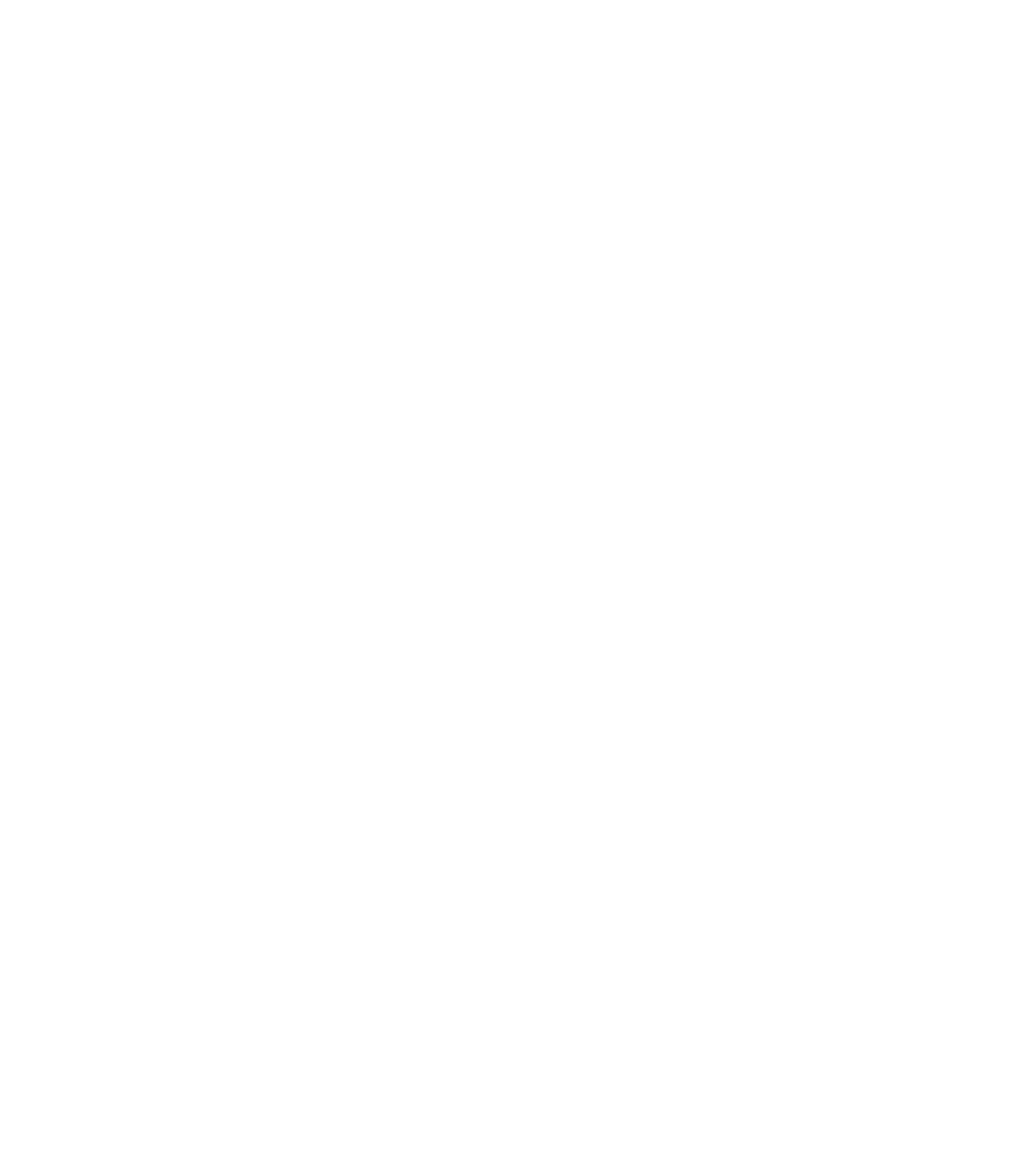
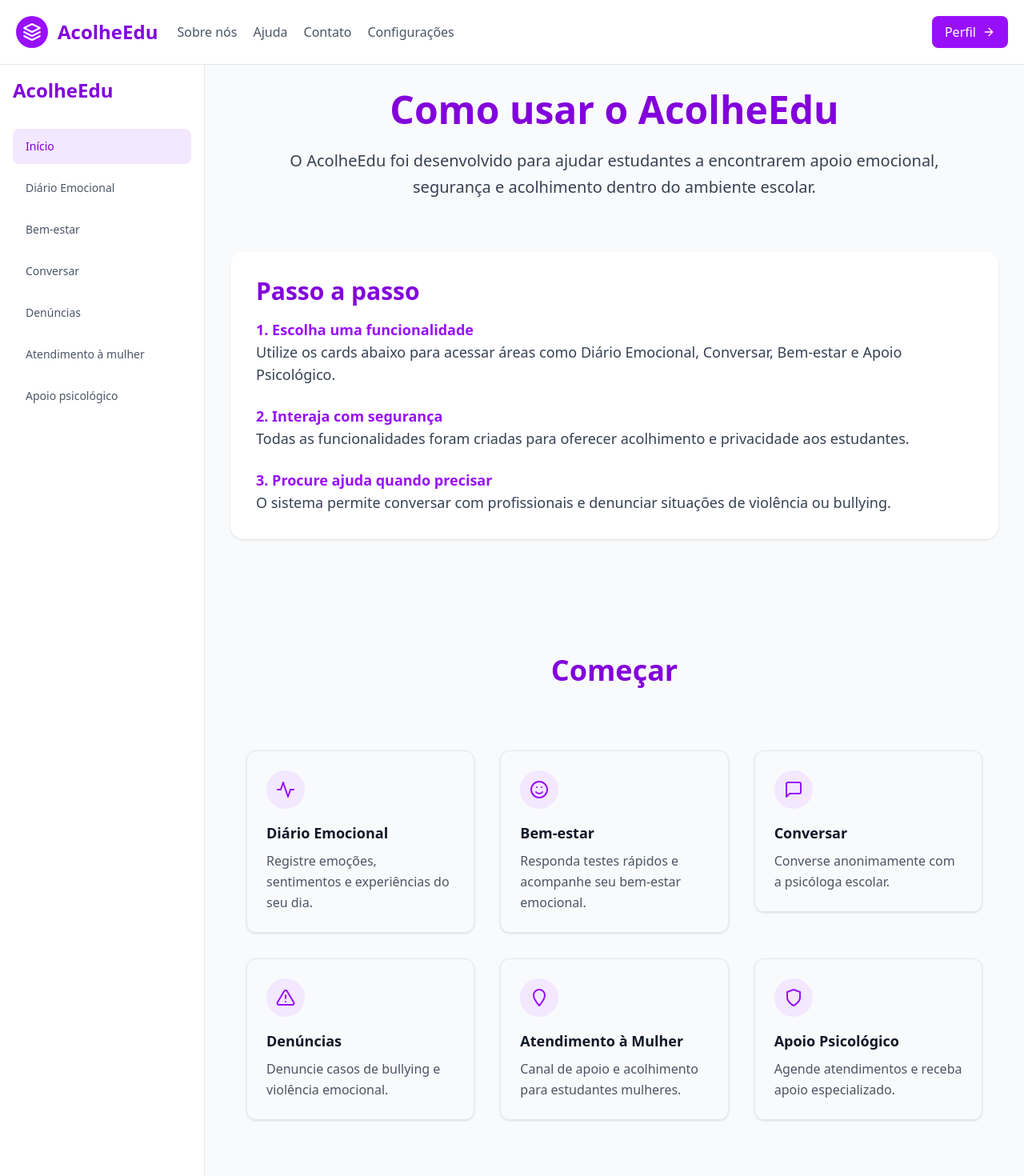
Before and after one commit to LucasHenriqueAl/acolheEdu, a React (Vite) app: page /ajuda in a window 1280 px wide. Before the commit this address had no page. Shown: the top 1470 px of the page at 80% size. Before the commit the page ends 800 px from the top, so only its background shows below. Built offline with nearby package versions, Linux system fonts and the light colour scheme.

Commit message:
Mudanças em componentes, nova pagina (ajuda.tsx) e pequenas mudanças

```diff
--- /dev/null
+++ b/src/components/Card.tsx
@@ -0,0 +1,31 @@
+type CardProps = {
+  titulo: string
+  descricao: string
+  children: React.ReactNode
+}
+
+export default function Card({
+  titulo,
+  descricao,
+  children
+}: CardProps) {
+  return (
+    <div className="p-4 md:w-1/2 xl:w-1/3">
+      <div className="rounded-xl border border-gray-200 p-6 shadow-sm transition hover:shadow-lg">
+
+        <div className="mb-4 inline-flex h-12 w-12 items-center justify-center rounded-full bg-purple-100 text-purple-600">
+          {children}
+        </div>
+
+        <h2 className="mb-2 text-lg font-bold text-gray-900">
+          {titulo}
+        </h2>
+
+        <p className="leading-relaxed text-gray-600">
+          {descricao}
+        </p>
+
+      </div>
+    </div>
+  )
+}
--- a/src/components/CardFuncionalidade.tsx
+++ b/src/components/CardFuncionalidade.tsx
@@ -1,3 +1,5 @@
+import Card from './Card'
+
 export default function CardsFuncionalidade() {
   return (
     <section className="body-font text-gray-600">
@@ -10,18 +12,15 @@
             Começar
           </h1>
 
-
-
         </div>
 
         <div className="-m-4 flex flex-wrap">
 
           {/* Diário Emocional */}
-          <div className="p-4 md:w-1/2 xl:w-1/3">
-            <div className="rounded-xl border border-gray-200 p-6 shadow-sm transition hover:shadow-lg">
-
-              <div className="mb-4 inline-flex h-12 w-12 items-center justify-center rounded-full bg-purple-100 text-purple-600">
-
+          <Card
+            titulo="Diário Emocional"
+            descricao="Registre emoções, sentimentos e experiências do seu dia."
+          >
             <svg
               fill="none"
               stroke="currentColor"
@@ -33,26 +32,13 @@
             >
               <path d="M22 12h-4l-3 9L9 3l-3 9H2"></path>
             </svg>
-
-              </div>
-
-              <h2 className="mb-2 text-lg font-bold text-gray-900">
-                Diário Emocional
-              </h2>
-
-              <p className="leading-relaxed text-gray-600">
-                Registre emoções, sentimentos e experiências do seu dia.
-              </p>
-
-            </div>
-          </div>
+          </Card>
 
           {/* Bem-estar */}
-          <div className="p-4 md:w-1/2 xl:w-1/3">
-            <div className="rounded-xl border border-gray-200 p-6 shadow-sm transition hover:shadow-lg">
-
-              <div className="mb-4 inline-flex h-12 w-12 items-center justify-center rounded-full bg-purple-100 text-purple-600">
-
+          <Card
+            titulo="Bem-estar"
+            descricao="Responda testes rápidos e acompanhe seu bem-estar emocional."
+          >
             <svg
               fill="none"
               stroke="currentColor"
@@ -67,26 +53,13 @@
               <path d="M9 9h.01"></path>
               <path d="M15 9h.01"></path>
             </svg>
-
-              </div>
-
-              <h2 className="mb-2 text-lg font-bold text-gray-900">
-                Bem-estar
-              </h2>
-
-              <p className="leading-relaxed text-gray-600">
-                Responda testes rápidos e acompanhe seu bem-estar emocional.
-              </p>
-
-            </div>
-          </div>
+          </Card>
 
           {/* Conversar */}
-          <div className="p-4 md:w-1/2 xl:w-1/3">
-            <div className="rounded-xl border border-gray-200 p-6 shadow-sm transition hover:shadow-lg">
-
-              <div className="mb-4 inline-flex h-12 w-12 items-center justify-center rounded-full bg-purple-100 text-purple-600">
-
+          <Card
+            titulo="Conversar"
+            descricao="Converse anonimamente com a psicóloga escolar."
+          >
             <svg
               fill="none"
               stroke="currentColor"
@@ -98,26 +71,13 @@
             >
               <path d="M21 15a2 2 0 01-2 2H7l-4 4V5a2 2 0 012-2h14a2 2 0 012 2z"></path>
             </svg>
-
-              </div>
-
-              <h2 className="mb-2 text-lg font-bold text-gray-900">
-                Conversar
-              </h2>
-
-              <p className="leading-relaxed text-gray-600">
-                Converse anonimamente com a psicóloga escolar.
-              </p>
-
-            </div>
-          </div>
+          </Card>
 
           {/* Denúncias */}
-          <div className="p-4 md:w-1/2 xl:w-1/3">
-            <div className="rounded-xl border border-gray-200 p-6 shadow-sm transition hover:shadow-lg">
-
-              <div className="mb-4 inline-flex h-12 w-12 items-center justify-center rounded-full bg-purple-100 text-purple-600">
-
+          <Card
+            titulo="Denúncias"
+            descricao="Denuncie casos de bullying e violência emocional."
+          >
             <svg
               fill="none"
               stroke="currentColor"
@@ -131,26 +91,13 @@
               <path d="M12 17h.01"></path>
               <path d="M10.29 3.86L1.82 18a2 2 0 001.71 3h16.94a2 2 0 001.71-3L13.71 3.86a2 2 0 00-3.42 0z"></path>
             </svg>
-
-              </div>
-
-              <h2 className="mb-2 text-lg font-bold text-gray-900">
-                Denúncias
-              </h2>
-
-              <p className="leading-relaxed text-gray-600">
-                Denuncie casos de bullying e violência emocional.
-              </p>
-
-            </div>
-          </div>
+          </Card>
 
           {/* Atendimento à Mulher */}
-          <div className="p-4 md:w-1/2 xl:w-1/3">
-            <div className="rounded-xl border border-gray-200 p-6 shadow-sm transition hover:shadow-lg">
-
-              <div className="mb-4 inline-flex h-12 w-12 items-center justify-center rounded-full bg-purple-100 text-purple-600">
-
+          <Card
+            titulo="Atendimento à Mulher"
+            descricao="Canal de apoio e acolhimento para estudantes mulheres."
+          >
             <svg
               fill="none"
               stroke="currentColor"
@@ -162,26 +109,13 @@
             >
               <path d="M12 2a7 7 0 017 7c0 5-7 13-7 13S5 14 5 9a7 7 0 017-7z"></path>
             </svg>
-
-              </div>
-
-              <h2 className="mb-2 text-lg font-bold text-gray-900">
-                Atendimento à Mulher
-              </h2>
-
-              <p className="leading-relaxed text-gray-600">
-                Canal de apoio e acolhimento para estudantes mulheres.
-              </p>
-
-            </div>
-          </div>
+          </Card>
 
           {/* Apoio Psicológico */}
-          <div className="p-4 md:w-1/2 xl:w-1/3">
-            <div className="rounded-xl border border-gray-200 p-6 shadow-sm transition hover:shadow-lg">
-
-              <div className="mb-4 inline-flex h-12 w-12 items-center justify-center rounded-full bg-purple-100 text-purple-600">
-
+          <Card
+            titulo="Apoio Psicológico"
+            descricao="Agende atendimentos e receba apoio especializado."
+          >
             <svg
               fill="none"
               stroke="currentColor"
@@ -193,19 +127,7 @@
             >
               <path d="M12 22s8-4 8-10V5l-8-3-8 3v7c0 6 8 10 8 10z"></path>
             </svg>
-
-              </div>
-
-              <h2 className="mb-2 text-lg font-bold text-gray-900">
-                Apoio Psicológico
-              </h2>
-
-              <p className="leading-relaxed text-gray-600">
-                Agende atendimentos e receba apoio especializado.
-              </p>
-
-            </div>
-          </div>
+          </Card>
 
         </div>
 
--- a/src/components/MenuNavegacao.tsx
+++ b/src/components/MenuNavegacao.tsx
@@ -38,9 +38,13 @@
             Sobre nós
           </button>
 
-          <a className="mr-5 cursor-pointer text-gray-600 hover:text-purple-700">
+          <button
+            type="button"
+            className="mr-5 cursor-pointer text-gray-600 hover:text-purple-700"
+            onClick={() => navigate('/ajuda')}
+            >
             Ajuda
-          </a>
+          </button>
 
           <button
             type="button"
--- a/src/main.tsx
+++ b/src/main.tsx
@@ -11,6 +11,7 @@
 import { TelaInicial } from './pages/TelaInicial.tsx'
 import { Contato } from './pages/Contato.tsx'
 import { SobreNos } from './pages/SobreNos.tsx'
+import {Ajuda} from './pages/Ajuda.tsx'
 
 import './index.css'
 
@@ -22,6 +23,7 @@
         <Route path="/inicio" element={<TelaInicial />} />
         <Route path="/contato" element={<Contato />} />
         <Route path="/sobrenos" element={<SobreNos />} />
+        <Route path="/ajuda" element={<Ajuda />} />
       </Routes>
     </BrowserRouter>
   </StrictMode>,
--- /dev/null
+++ b/src/pages/Ajuda.tsx
@@ -0,0 +1,85 @@
+import MenuVertical from '../components/MenuVertical'
+import MenuNavegacao from '../components/MenuNavegacao'
+import CardsFuncionalidade from '../components/CardFuncionalidade'
+
+export function Ajuda() {
+  return (
+    <>
+      <MenuNavegacao />
+
+      <div className="flex min-h-screen bg-gray-50">
+
+        <MenuVertical />
+
+        <main className="flex-1 p-8">
+
+          {/* Cabeçalho */}
+          <section className="mb-16 text-center">
+
+            <h1 className="mb-6 text-5xl font-extrabold text-purple-700">
+              Como usar o AcolheEdu
+            </h1>
+
+            <p className="mx-auto max-w-4xl text-xl font-medium leading-relaxed text-gray-700">
+              O AcolheEdu foi desenvolvido para ajudar estudantes a
+              encontrarem apoio emocional, segurança e acolhimento
+              dentro do ambiente escolar.
+            </p>
+
+          </section>
+
+          {/* Explicação */}
+          <section className="mb-16 rounded-2xl bg-white p-8 shadow-sm">
+
+            <h2 className="mb-4 text-3xl font-bold text-purple-700">
+              Passo a passo
+            </h2>
+
+            <div className="space-y-6 text-lg text-gray-700">
+
+              <div>
+                <h3 className="font-bold text-purple-600">
+                  1. Escolha uma funcionalidade
+                </h3>
+
+                <p>
+                  Utilize os cards abaixo para acessar áreas como
+                  Diário Emocional, Conversar, Bem-estar e Apoio Psicológico.
+                </p>
+              </div>
+
+              <div>
+                <h3 className="font-bold text-purple-600">
+                  2. Interaja com segurança
+                </h3>
+
+                <p>
+                  Todas as funcionalidades foram criadas para oferecer
+                  acolhimento e privacidade aos estudantes.
+                </p>
+              </div>
+
+              <div>
+                <h3 className="font-bold text-purple-600">
+                  3. Procure ajuda quando precisar
+                </h3>
+
+                <p>
+                  O sistema permite conversar com profissionais e
+                  denunciar situações de violência ou bullying.
+                </p>
+              </div>
+
+            </div>
+
+          </section>
+
+          {/* Cards reutilizados */}
+          <CardsFuncionalidade />
+
+        </main>
+
+      </div>
+    </>
+  )
+}
```
Lines whose indentation alone changed are shown as unchanged.
